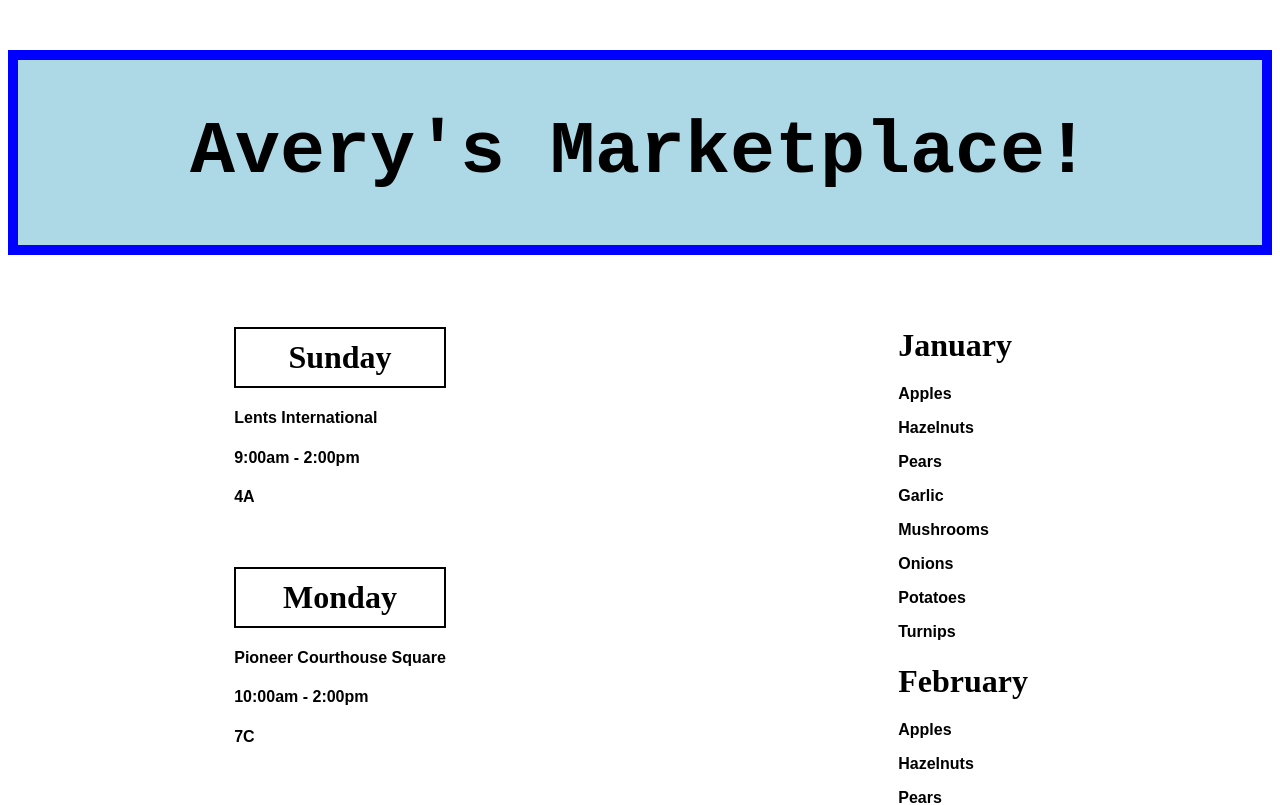
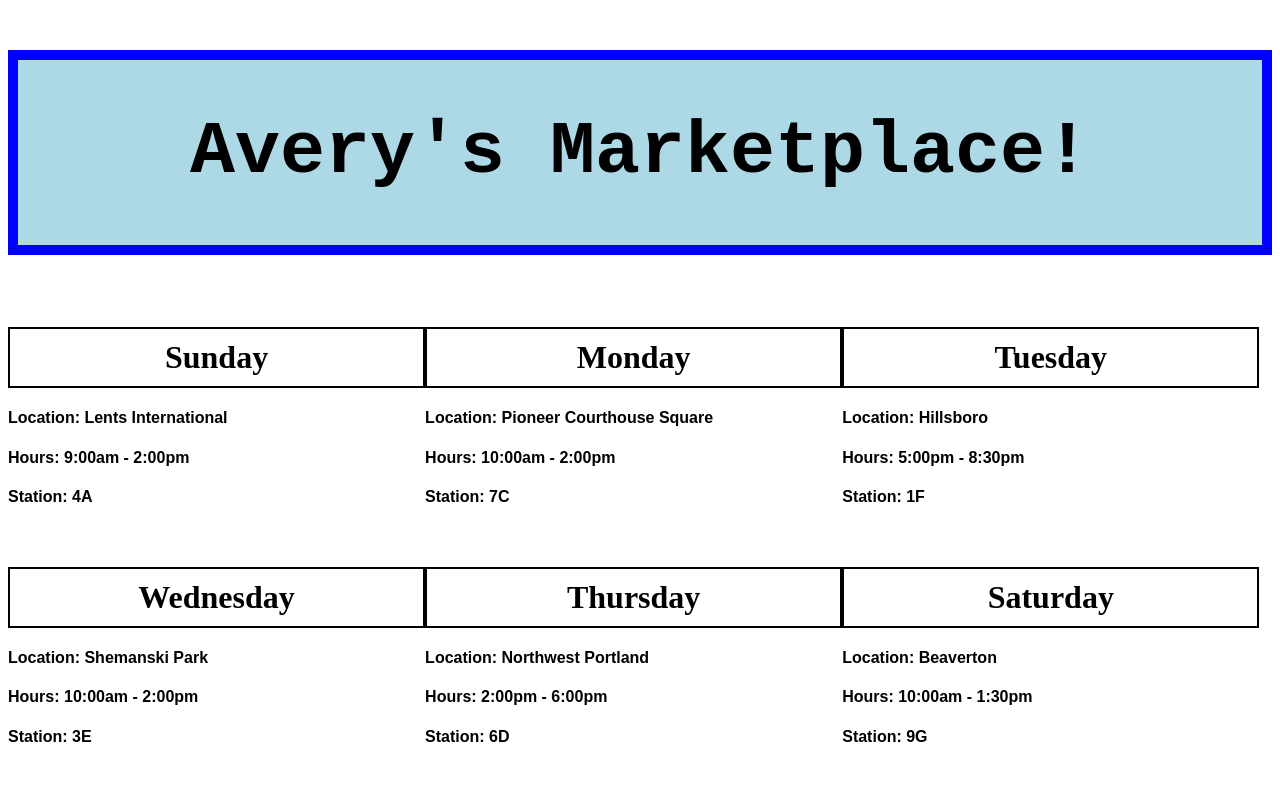
Before and after one commit to PhilipEskins/farmers-market, a React app: page / in a window 1280 px wide. Shown: the top 805 px of the page. Built offline with nearby package versions, Linux system fonts and the light colour scheme.

Commit message:
Add grid and flex boxes

```diff
--- a/src/components/App.jsx
+++ b/src/components/App.jsx
@@ -7,15 +7,17 @@ function App() {
   const gridStyle = {
     display: 'flex',
     flexDirection: 'row',
-    justifyContent: 'space-around'
+    flexWrap: 'wrap',
+    width: '100%'
   };
+
   return(
     <div>
       <Navbar/>
-      <div style={gridStyle}>
+      <div>
         <Locations/>
-        <ProduceList/>
       </div>
+      <ProduceList/>
     </div>
   );
 
--- a/src/components/Locations.jsx
+++ b/src/components/Locations.jsx
@@ -3,8 +3,13 @@ import MarketSpot from './MarketSpot';
 import marketSchedule from '../modelData/LocationData';
 
 function Locations() {
+  const maxWidth = {
+    display: 'flex',
+    flexDirection: 'row',
+    flexWrap: 'wrap'
+  };
   return(
-    <div>
+    <div style={maxWidth}>
       {marketSchedule.map((spot, index) =>
         <MarketSpot day = {spot.day}
           location = {spot.location}
--- a/src/components/MarketSpot.jsx
+++ b/src/components/MarketSpot.jsx
@@ -10,12 +10,13 @@ function MarketSpot(props) {
     padding: '10px 20px',
     textAlign: 'center'
   };
+
   return(
-    <div>
+    <div style={{width:'33%'}}>
       <h1 style = {dayWeek}>{props.day}</h1>
-      <h4 style={textStyle}>{props.location}</h4>
-      <h4 style={textStyle}>{props.hours}</h4>
-      <h4 style={textStyle}>{props.booth}</h4>
+      <h4 style={textStyle}>Location: {props.location}</h4>
+      <h4 style={textStyle}>Hours: {props.hours}</h4>
+      <h4 style={textStyle}>Station: {props.booth}</h4>
       <br></br>
     </div>
   );
--- a/src/components/Navbar.jsx
+++ b/src/components/Navbar.jsx
@@ -1,6 +1,8 @@
 import React from 'react';
 
 function Navbar() {
+
+
   return(
     <div>
       <style jsx>{`
--- a/src/components/ProduceList.jsx
+++ b/src/components/ProduceList.jsx
@@ -2,9 +2,15 @@ import React from 'react';
 import MonthlyProduce from './MonthlyProduce';
 import availableProduce from '../modelData/ProduceData';
 
+const gridLayout = {
+  display: 'grid',
+  // gridTemplateRows: "repeat(4, 1fr)",
+  gridTemplateColumns: "repeat(3, 1fr)"
+}
+
 function ProduceList() {
   return(
-    <div>
+    <div style={gridLayout}>
       {availableProduce.map((item, index) =>
         <MonthlyProduce month = {item.month}
           selection = {item.selection}
```
